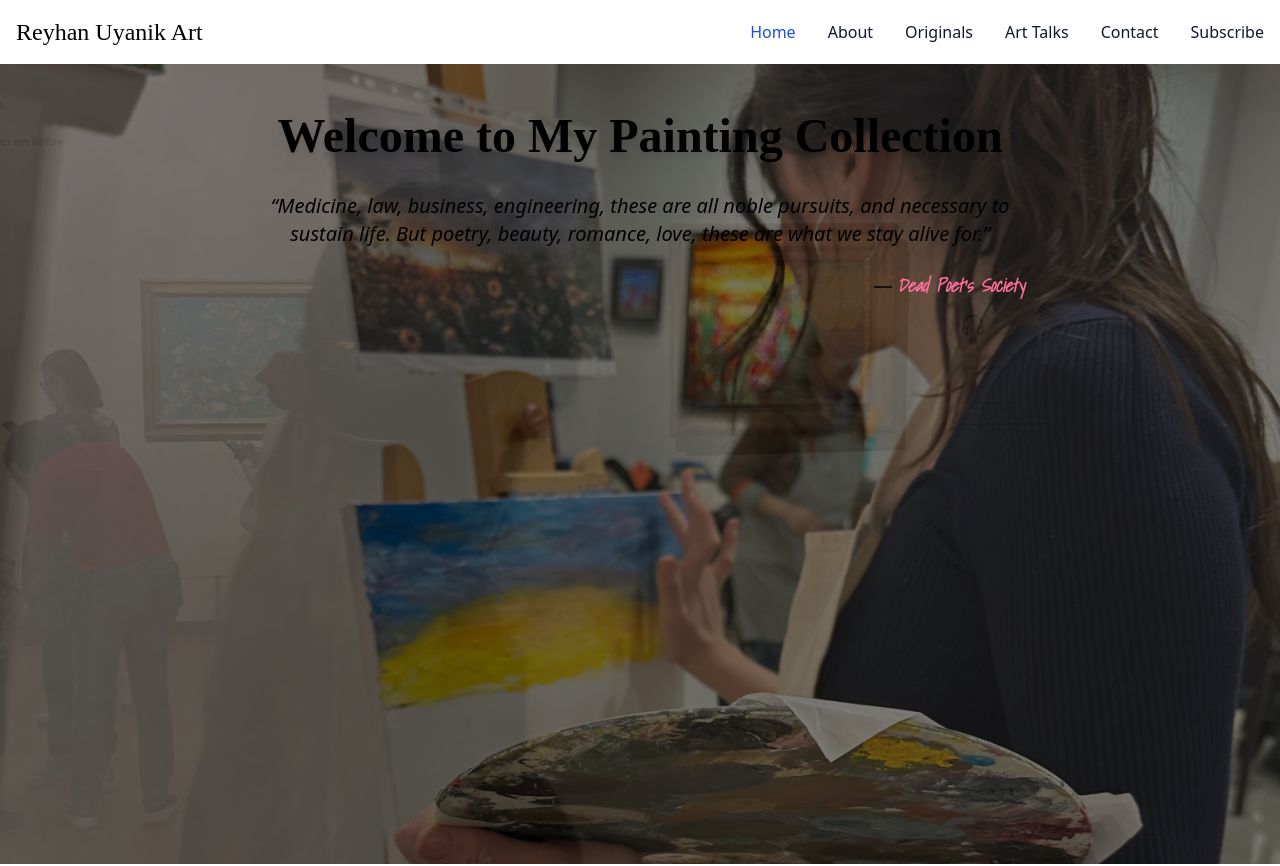
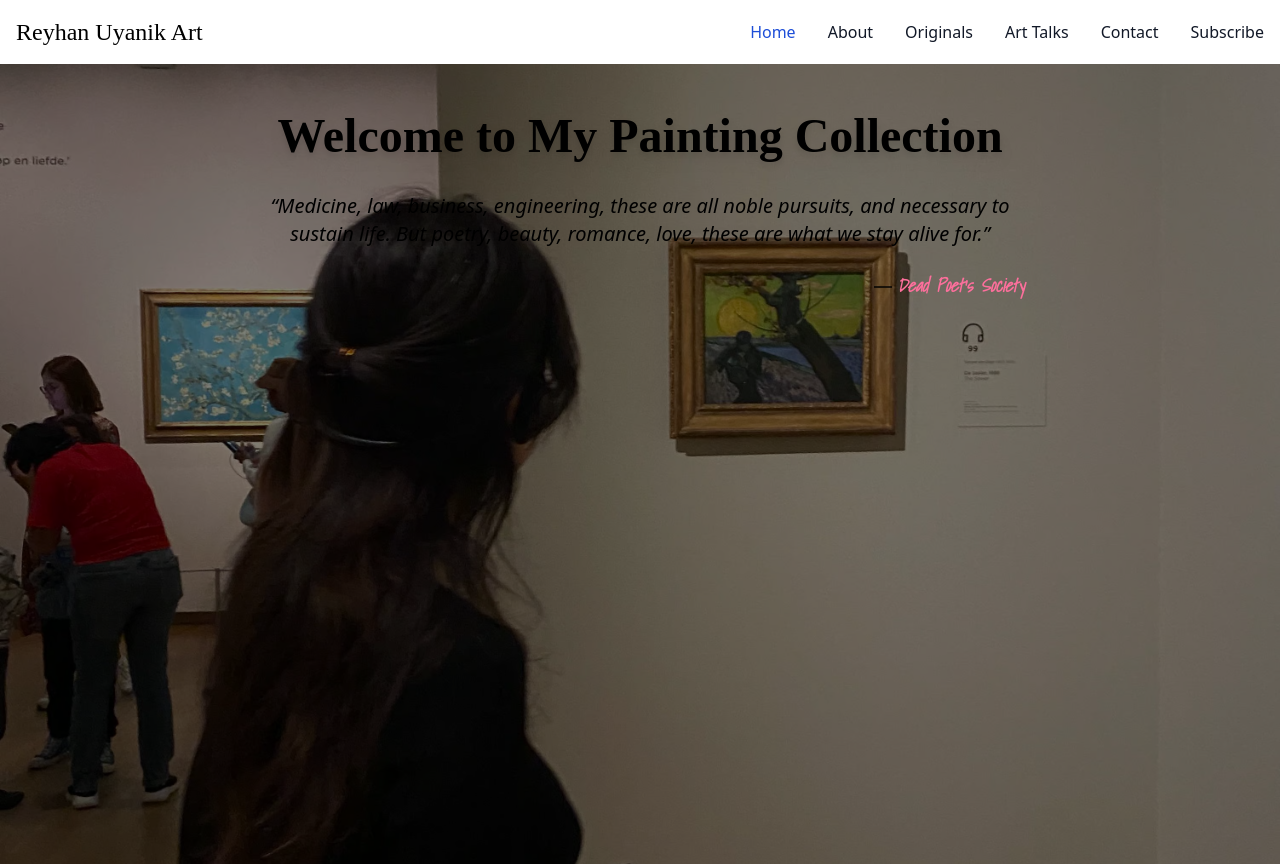
Before and after one commit to reyhan-1/my-art-site, a Next.js app: page / in a window 1280 px wide. Shown: the top 866 px of the page. Built offline with nearby package versions, Linux system fonts and the light colour scheme; a web font is replaced by a local one.

Commit message:
backgrounds

```diff
--- a/pages/index.js
+++ b/pages/index.js
@@ -5,9 +5,7 @@ import Head from "next/head";
 export default function Home() {
   const backgrounds = [
     '/welcome8.avif',
-    '/welcome9.avif',
     '/welcome2.avif',
-    '/welcome10.avif',
     '/welcome5.avif',
   ];
 
@@ -24,7 +22,7 @@ export default function Home() {
     const interval = setInterval(() => {
       const randomIndex = Math.floor(Math.random() * backgrounds.length);
       setCurrentBackground(backgrounds[randomIndex]);
-    }, 5000);
+    }, 10000);
 
     return () => clearInterval(interval);
   }, []);
```
